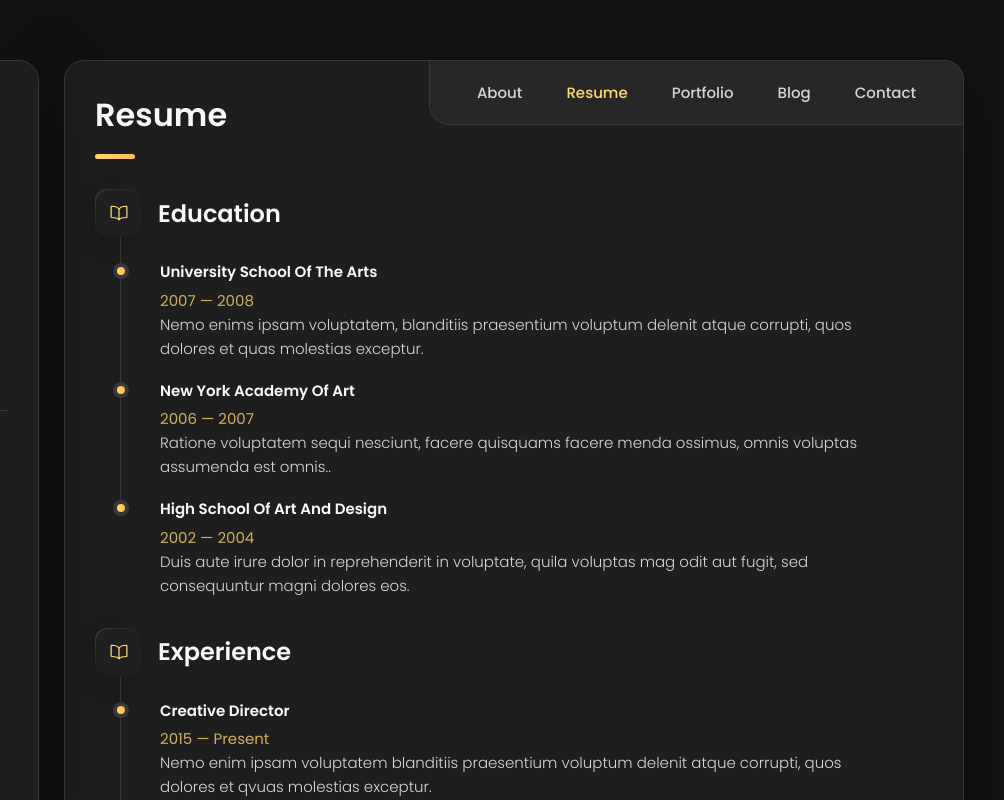
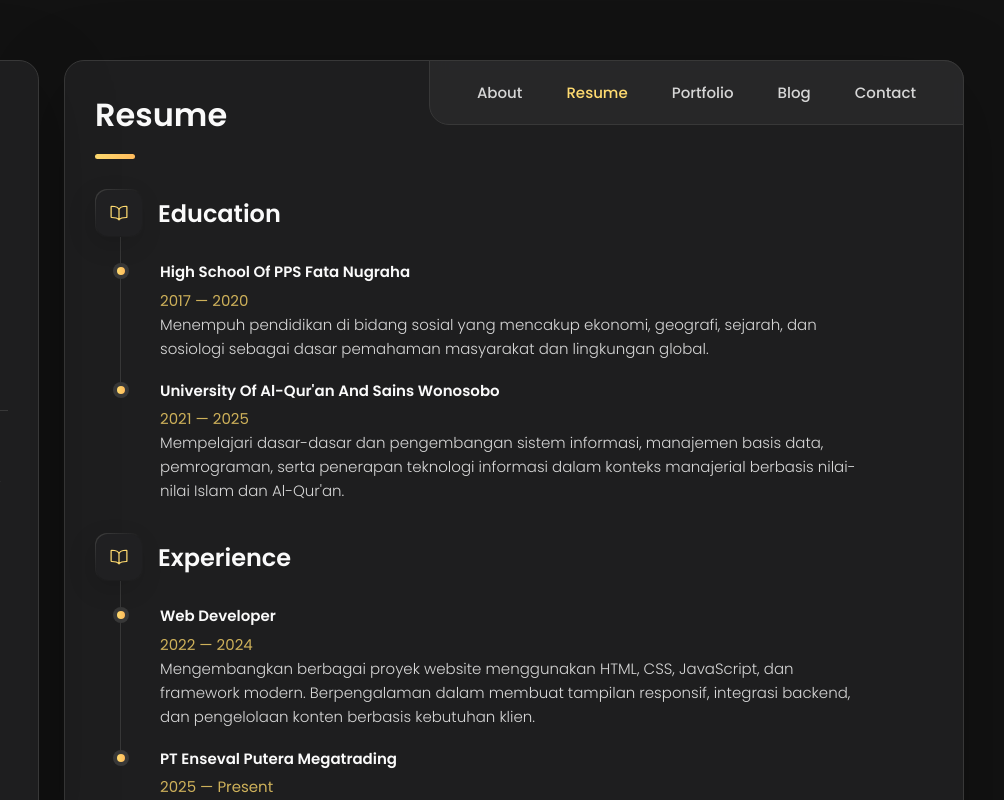
Before and after one commit to Galihsslo/portfolio, a plain HTML site: page index.html in a window 1280 px wide. Both pictures are taken after a click on the button "Resume". Shown: the top 800 px of the page, 276-1280 px from the left. Drawn offline with nearby package versions, Linux system fonts and the light colour scheme.

Commit message:
Update index.html

```diff
--- a/index.html
+++ b/index.html
@@ -308,7 +308,7 @@
           - testimonials
         -->
 
-        <section class="testimonials">
+        <!-- <section class="testimonials">
 
           <h3 class="h3 testimonials-title">Testimonials</h3>
 
@@ -404,7 +404,7 @@
 
           </ul>
 
-        </section>
+        </section> -->
 
 
         <!--
@@ -532,32 +532,31 @@
 
             <li class="timeline-item">
 
-              <h4 class="h4 timeline-item-title">University school of the arts</h4>
+              <h4 class="h4 timeline-item-title">High school of PPS Fata Nugraha</h4>
 
-              <span>2007 — 2008</span>
+              <span>2017 — 2020</span>
 
               <p class="timeline-text">
-                Nemo enims ipsam voluptatem, blanditiis praesentium voluptum delenit atque corrupti, quos dolores et
-                quas molestias
-                exceptur.
+                Menempuh pendidikan di bidang sosial yang mencakup ekonomi, geografi, sejarah, dan sosiologi sebagai
+                dasar pemahaman masyarakat dan lingkungan global.
               </p>
 
             </li>
 
             <li class="timeline-item">
 
-              <h4 class="h4 timeline-item-title">New york academy of art</h4>
+              <h4 class="h4 timeline-item-title">University Of Al-Qur'an And Sains Wonosobo</h4>
 
-              <span>2006 — 2007</span>
+              <span>2021 — 2025</span>
 
               <p class="timeline-text">
-                Ratione voluptatem sequi nesciunt, facere quisquams facere menda ossimus, omnis voluptas assumenda est
-                omnis..
+                Mempelajari dasar-dasar dan pengembangan sistem informasi, manajemen basis data, pemrograman, serta
+                penerapan teknologi informasi dalam konteks manajerial berbasis nilai-nilai Islam dan Al-Qur'an.
               </p>
 
             </li>
 
-            <li class="timeline-item">
+            <!-- <li class="timeline-item">
 
               <h4 class="h4 timeline-item-title">High school of art and design</h4>
 
@@ -569,7 +568,7 @@
                 eos.
               </p>
 
-            </li>
+            </li> -->
 
           </ol>
 
@@ -589,33 +588,32 @@
 
             <li class="timeline-item">
 
-              <h4 class="h4 timeline-item-title">Creative director</h4>
+              <h4 class="h4 timeline-item-title">Web Developer</h4>
 
-              <span>2015 — Present</span>
+              <span>2022 — 2024</span>
 
               <p class="timeline-text">
-                Nemo enim ipsam voluptatem blanditiis praesentium voluptum delenit atque corrupti, quos dolores et qvuas
-                molestias
-                exceptur.
+                Mengembangkan berbagai proyek website menggunakan HTML, CSS, JavaScript, dan framework modern.
+                Berpengalaman dalam membuat tampilan responsif, integrasi backend, dan pengelolaan konten berbasis
+                kebutuhan klien.
               </p>
 
             </li>
 
             <li class="timeline-item">
 
-              <h4 class="h4 timeline-item-title">Art director</h4>
+              <h4 class="h4 timeline-item-title">PT Enseval Putera Megatrading</h4>
 
-              <span>2013 — 2015</span>
+              <span>2025 — Present</span>
 
               <p class="timeline-text">
-                Nemo enims ipsam voluptatem, blanditiis praesentium voluptum delenit atque corrupti, quos dolores et
-                quas molestias
-                exceptur.
+                Bekerja sebagai warehouseman, bertanggung jawab atas pengelolaan barang masuk dan keluar, penyimpanan
+                stok, serta memastikan efisiensi operasional gudang.
               </p>
 
             </li>
 
-            <li class="timeline-item">
+            <!-- <li class="timeline-item">
 
               <h4 class="h4 timeline-item-title">Web designer</h4>
 
@@ -627,7 +625,7 @@
                 exceptur.
               </p>
 
-            </li>
+            </li> -->
 
           </ol>
 
@@ -1146,7 +1144,7 @@
         <section class="mapbox" data-mapbox>
           <figure>
             <iframe
-              src="https://www.google.com/maps/embed?pb=!1m18!1m12!1m3!1d199666.5651251294!2d-121.58334177520186!3d38.56165006739519!2m3!1f0!2f0!3f0!3m2!1i1024!2i768!4f13.1!3m3!1m2!1s0x809ac672b28397f9%3A0x921f6aaa74197fdb!2sSacramento%2C%20CA%2C%20USA!5e0!3m2!1sen!2sbd!4v1647608789441!5m2!1sen!2sbd"
+              src="https://www.google.com/maps/embed?pb=!1m10!1m8!1m3!1d15864.076833146666!2d107.0421327!3d-6.2611998!3m2!1i1024!2i768!4f13.1!5e0!3m2!1sid!2sid!4v1752398392122!5m2!1sid!2sid"
               width="400" height="300" loading="lazy"></iframe>
           </figure>
         </section>
@@ -1165,7 +1163,7 @@
 
             <textarea name="message" class="form-input" placeholder="Your Message" required data-form-input></textarea>
 
-            <button class="form-btn" type="submit" disabled data-form-btn>
+            <button class="form-btn" type="submit" enable data-form-btn>
               <ion-icon name="paper-plane"></ion-icon>
               <span>Send Message</span>
             </button>
```
